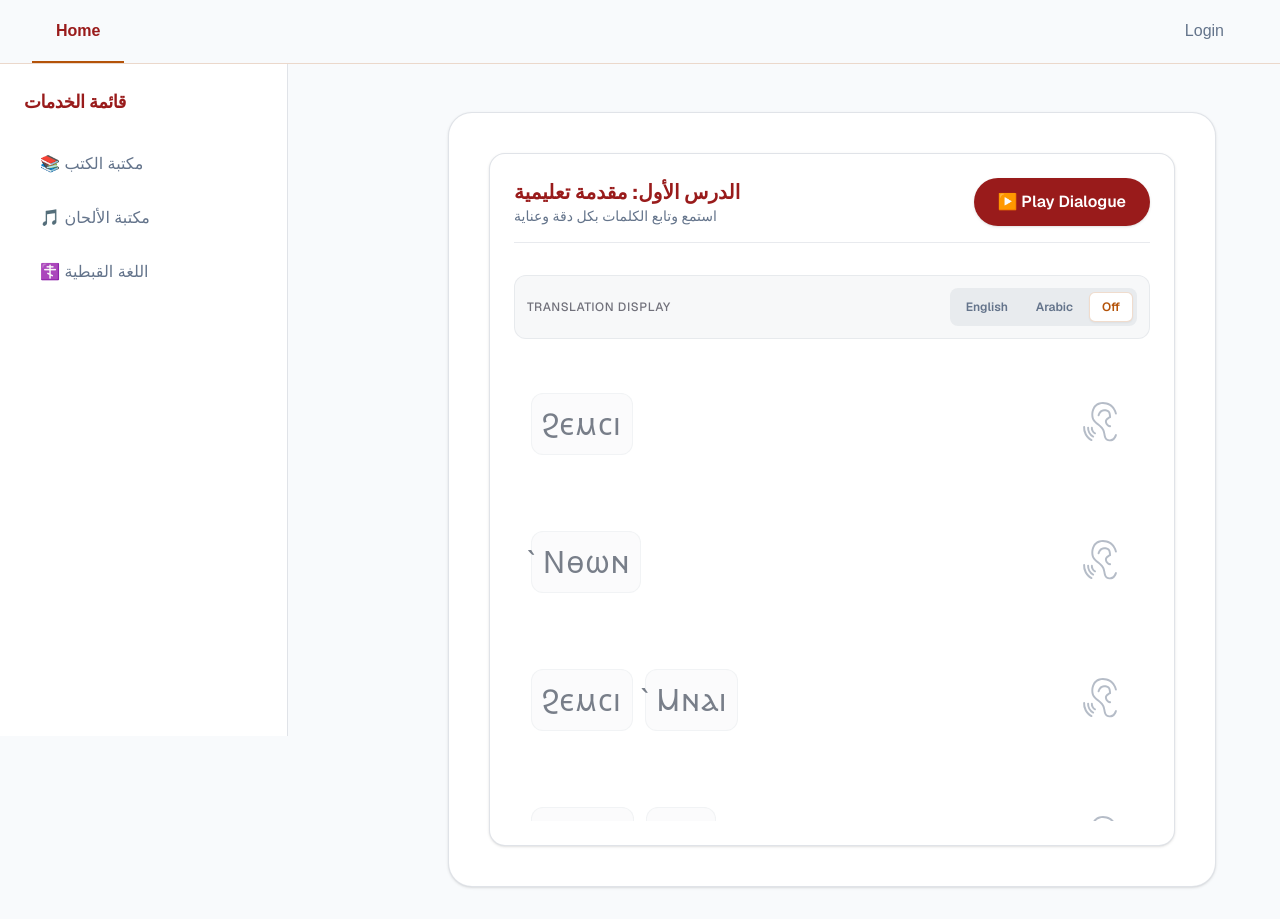
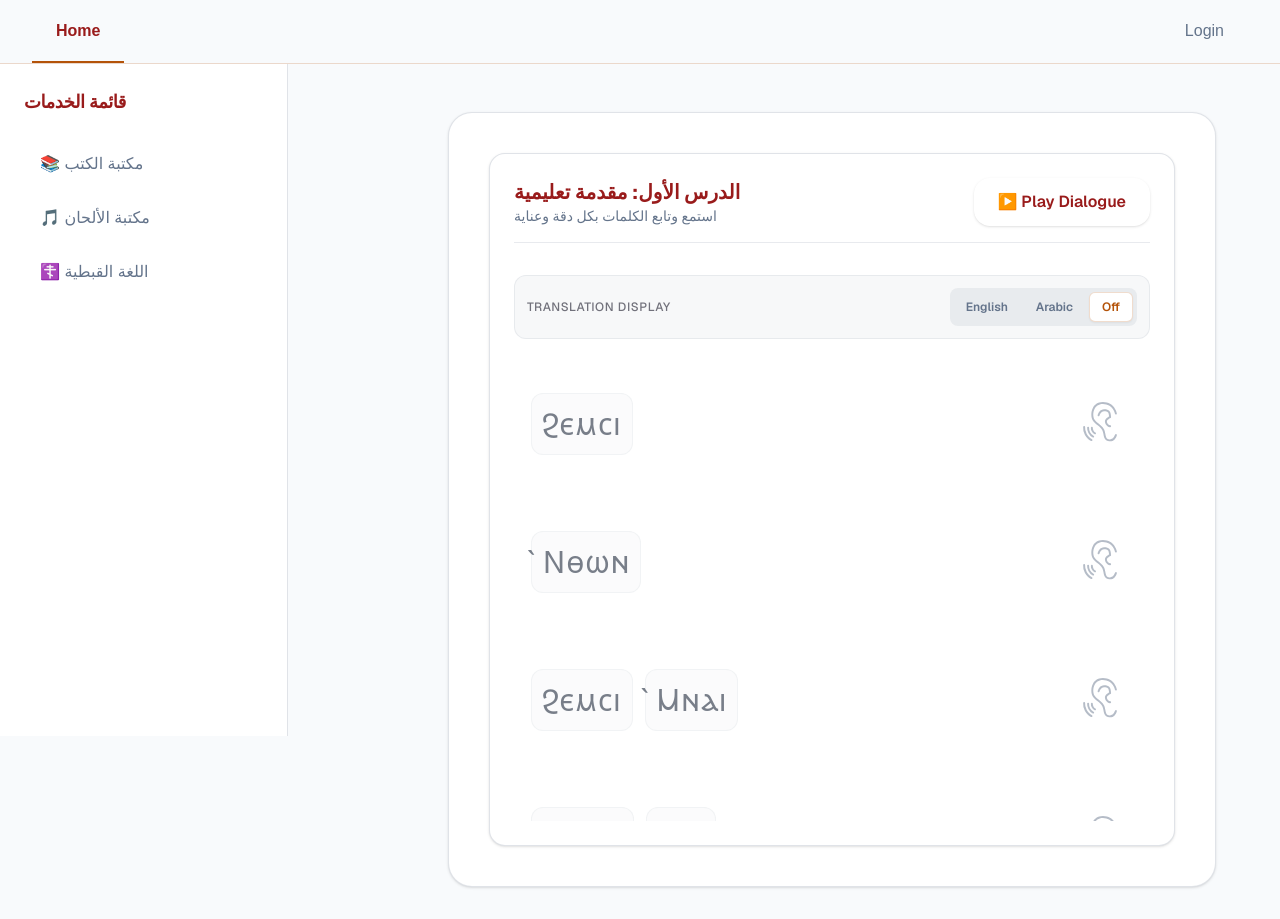
Before and after one commit to DrminaEmad/coptic_conversations, a Next.js app in the folder coptic_conversations/: page / in a window 1280 px wide. Shown: the top 919 px of the page. Built offline with nearby package versions, Linux system fonts and the light colour scheme.

Commit message:
play button style background and border radius changed

```diff
--- a/coptic_conversations/app/ui/TranscriptAudioPlayer.tsx
+++ b/coptic_conversations/app/ui/TranscriptAudioPlayer.tsx
@@ -118,7 +118,7 @@ export default function TranscriptAudioPlayer() {
         </div>
         <button
           onClick={togglePlay}
-          className="flex items-center gap-2 bg-brand-primary text-white px-6 py-3 rounded-full font-semibold cursor-pointer transition-transform active:scale-95 hover:bg-brand-hover shadow-sm"
+          className="flex items-center gap-2 text-brand-primary px-3 md:px-6 py-3 rounded-2xl font-semibold cursor-pointer transition-transform active:scale-95 hover:bg-brand-hover hover:text-white shadow-sm   active:bg-brand-hover active:text-white"
         >
           {isPlaying ? "⏸️ Pause Dialogue" : "▶️ Play Dialogue"}
         </button>
```
